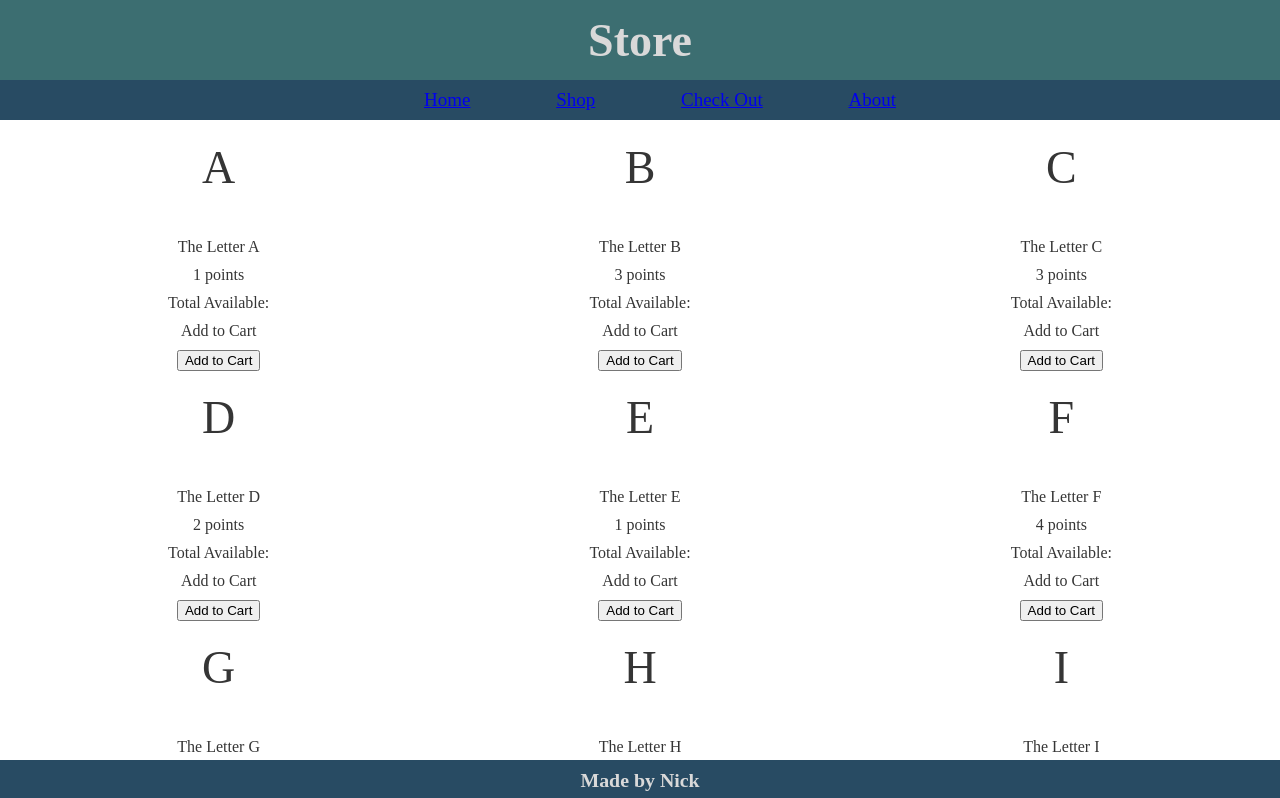
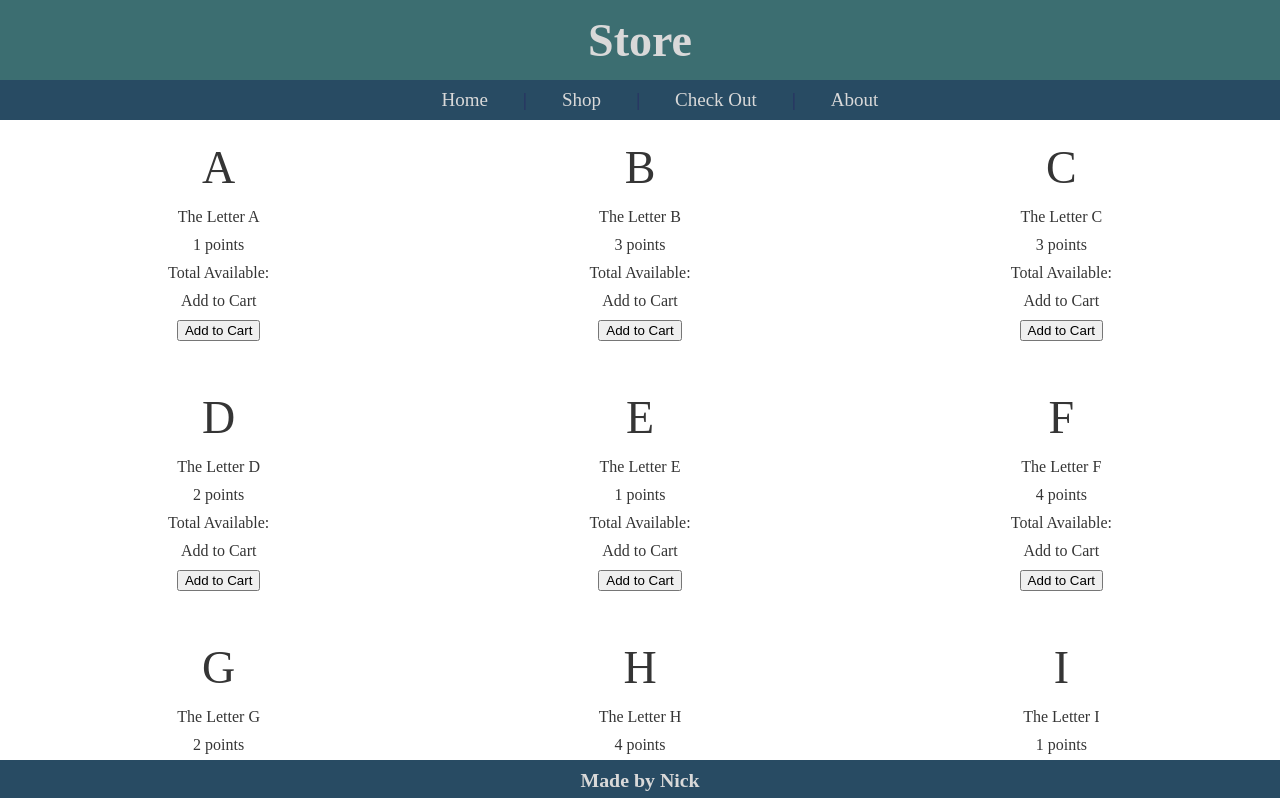
Before and after one commit to NBrennan26/shopping-cart, a React (Create React App) app: page /shop in a window 1280 px wide. Shown: the top 798 px of the page. Built offline with nearby package versions, Linux system fonts and the light colour scheme.

Commit message:
Update CSS / display for Shop page and NavBar

```diff
--- a/src/App.css
+++ b/src/App.css
@@ -43,16 +43,26 @@ body {
   display: flex;
   justify-content: center;
   background-color: #284b63;
-  color: #d9d9d9;
   font-size: calc(3px + 2vmin);
+  color:#282e63;
+
 }
 .nav-links {
   width: 40vw;
   display: flex;
   justify-self: right;
-  justify-content: space-between;
+  justify-content: space-around;
   align-items: center;
   list-style: none;
+}
+.nav-link,
+.nav-link:visited {
+  color: #d9d9d9;
+  text-decoration: none;
+}
+.nav-link:hover {
+  color: #3c6e71;
+  /* color: #282e63; */
 }
 .store-component {
   margin-top: 15vh;
@@ -75,8 +85,12 @@ body {
 .letter-disp {
   font-size: calc(30px + 2vmin);
   margin-top: 5%;
-  margin-bottom: 8%;
+  margin-bottom: 1%;
 }
 .cart-item {
   border: 2px solid black;
 }
+.cart-letter {
+  font-size: calc(40px + 2vmin);
+  color: #284b63;
+}
--- a/src/components/Cart.js
+++ b/src/components/Cart.js
@@ -12,7 +12,7 @@ const Cart = (props) => {
       {userCart.map((item) => {
         return (
           <div className="cart-item" key={item.id}>
-            <span>{item.letter}</span>
+            <span className="cart-letter">{item.letter}</span>
             <span>{item.price}</span>
             <span>{item.quantity}</span>
             <button
--- a/src/components/NavBar.js
+++ b/src/components/NavBar.js
@@ -6,16 +6,19 @@ function NavBar() {
     <nav id="navbar">
       <ul className="nav-links">
         <li>
-          <NavLink to="/">Home</NavLink>
+          <NavLink className="nav-link" to="/">Home</NavLink>
         </li>
+        |
         <li>
-          <NavLink to="/shop">Shop</NavLink>
+          <NavLink className="nav-link" to="/shop">Shop</NavLink>
         </li>
+        |
         <li>
-          <NavLink to="/cart">Check Out</NavLink>
+          <NavLink className="nav-link" to="/cart">Check Out</NavLink>
         </li>
+        |
         <li>
-          <NavLink to="/about">About</NavLink>
+          <NavLink className="nav-link" to="/about">About</NavLink>
         </li>
       </ul>
     </nav>
--- a/src/components/StoreMain.js
+++ b/src/components/StoreMain.js
@@ -25,6 +25,8 @@ function StoreMain() {
         const source = { quantity: newQuantity };
         const newItem = Object.assign(item, source);
         return newItem;
+      } else if (item.id === id && newQuantity > item.available) {
+        alert(`Only ${item.available} letter ${item.letter}'s available`)
       }
       return item;
     });
```
